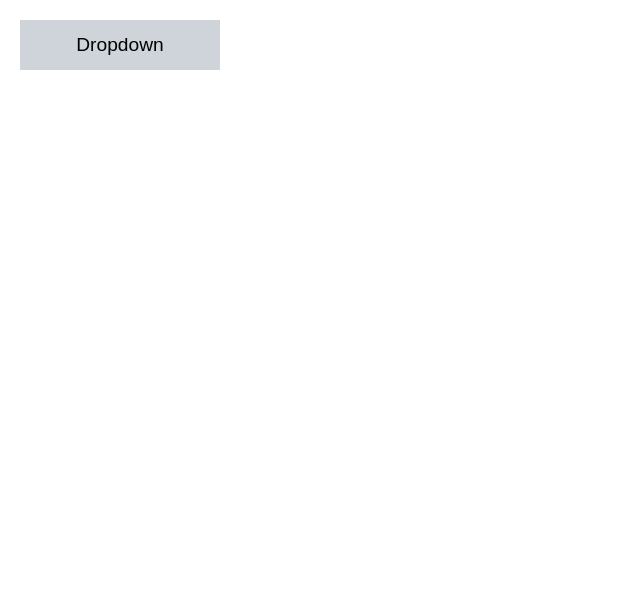
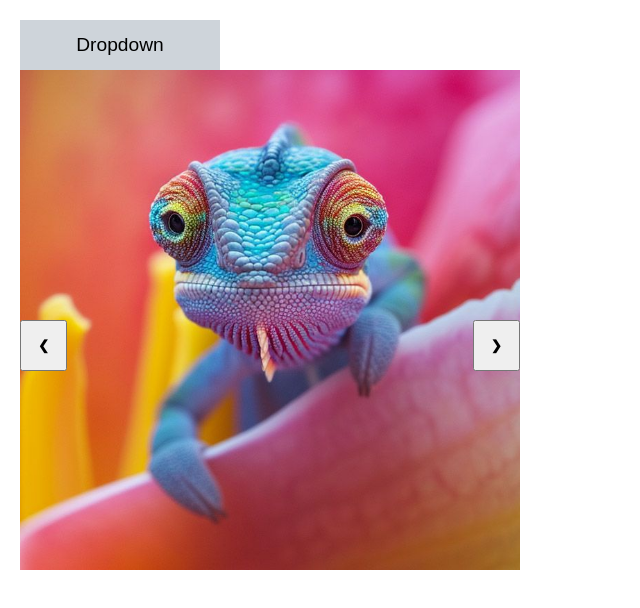
Before and after one commit to Accany1/odin-dynamic-interface, a website built with webpack: page src/template.html in a window 1280 px wide. Shown: the whole page, without its empty margins (0-640 px from the left). Built offline with nearby package versions, Linux system fonts and the light colour scheme.

Commit message:
Carousel now works with buttons

```diff
--- a/package.json
+++ b/package.json
@@ -15,6 +15,7 @@
     "eslint": "^9.13.0",
     "eslint-plugin-react": "^7.37.2",
     "globals": "^15.11.0",
+    "html-loader": "^5.1.0",
     "html-webpack-plugin": "^5.6.3",
     "style-loader": "^4.0.0",
     "webpack": "^5.95.0",
--- a/src/index.js
+++ b/src/index.js
@@ -4,3 +4,35 @@ document.querySelector(".dropbtn").addEventListener("click", () => {
     document.getElementById("dropdown").classList.toggle("show");
 }
 );
+
+
+const ImageCarousel = () => {
+    const images = document.querySelectorAll(".image-container")
+    const prev = document.querySelector(".prev")
+    const next = document.querySelector(".next")
+    let currentImage = 0
+    images[currentImage].style.display = "block"
+    prev.addEventListener("click", () => {
+        currentImage--
+        if (currentImage < 0) {
+            currentImage = images.length - 1
+        }
+        for (let i = 0; i < images.length; i++) {
+            images[i].style.display = "none"
+        }
+        images[currentImage].style.display = "block"
+
+    })
+    next.addEventListener("click", () => {
+        currentImage++
+        if (currentImage > images.length - 1) {
+            currentImage = 0
+        }
+        for (let i = 0; i < images.length; i++) {
+            images[i].style.display = "none"
+        }
+        images[currentImage].style.display = "block"
+    })
+}
+
+ImageCarousel()
--- a/src/styles.css
+++ b/src/styles.css
@@ -40,3 +40,33 @@ body {
 .dropdown-item:hover {
     background-color: #6c757d;
 }
+
+.image-main-container {
+    height: 500px;
+    width: 500px;
+    display: flex;
+    position: relative;
+}
+
+.image{
+   width: 500px;
+   height: 100%;
+   object-fit: cover
+}
+
+.prev,
+.next {
+    position: absolute;
+    top: 50%;
+    width: auto;
+    padding: 16px;
+    font-weight: bold;
+}
+
+.next {
+    right: 0;
+}
+
+.image-container {
+    display: none;
+}
--- a/src/template.html
+++ b/src/template.html
@@ -16,5 +16,18 @@
             </div>
         </div>
     </div>
+    <div class="image-main-container">
+        <div class="image-container">
+            <img class="image" src="MainAfter.jpg" alt="">
+        </div>
+        <div class="image-container">
+            <img class="image" src="gratisography-cyber-kitty-800x525.jpg" alt="">
+        </div>
+        <div class="image-container">
+            <img class="image" src="free-images.jpg" alt="">
+        </div>
+        <button class="prev">&#10094</button>
+        <button class="next">&#10095</button>
+    </div>
 </body>
 </html>
--- a/webpack.config.js
+++ b/webpack.config.js
@@ -21,6 +21,10 @@ module.exports = {
         test: /\.css$/i,
         use: ["style-loader", "css-loader"],
       },
+      {
+        test: /\.html$/i,
+        loader: "html-loader",
+      }
     ],
   },
 };
```
Also changed, not shown: src/MainAfter.jpg (added), src/free-images.jpg (added), src/gratisography-cyber-kitty-800x525.jpg (added), 1 other file.
